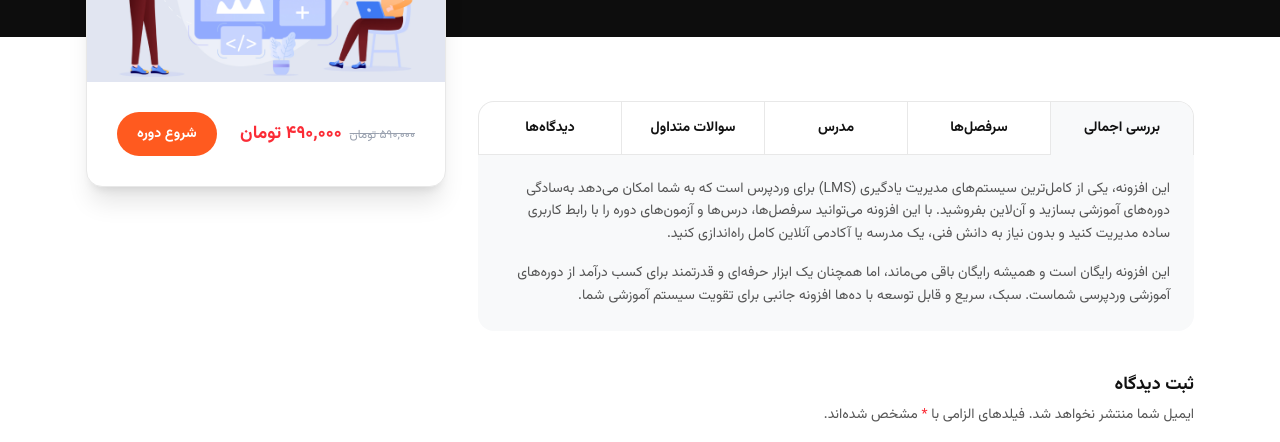
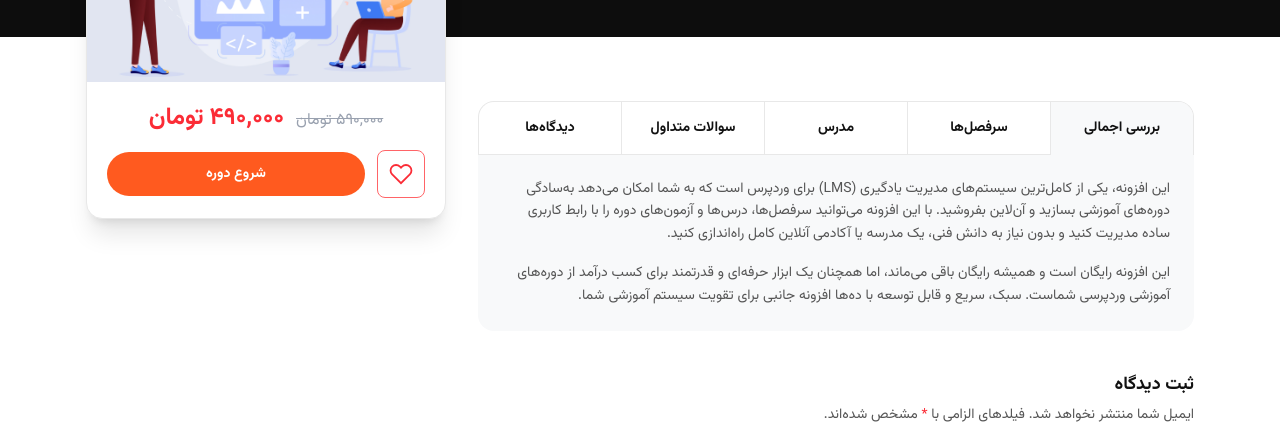
Before and after one commit to Mohammad3665/ELeraningTemplate, a website: page course-single.html in a window 1280 px wide. Shown: the part 311-753 px from the top of the page. Drawn offline with Linux system fonts and the light colour scheme.

Commit message:
refactor(purchase-card): move buttons to bottom row and enlarge pricing.

```diff
--- a/course-single.html
+++ b/course-single.html
@@ -365,17 +365,28 @@
                   class="mx-auto h-auto w-full object-contain rounded-tr-xl rounded-tl-xl" />
               </div>
 
-              <div class="m-2.5 flex items-center justify-between gap-3 p-5">
+              <div class="p-5">
                 <!-- Pricing section -->
-                <div class="flex items-baseline gap-2">
-                  <span class="text-xs text-gray-400 line-through">۵۹۰,۰۰۰ تومان</span>
-                  <span class="text-lg font-bold text-red-500">۴۹۰,۰۰۰ تومان</span>
-                </div>
-
-                <!-- Button -->
-                <button type="button" class="shrink-0 rounded-full px-5 py-3 text-sm button-primary">
+                <div class="mb-4 flex items-baseline justify-center gap-3">
+                  <span class="text-md text-gray-400 line-through">۵۹۰,۰۰۰ تومان</span>
+                  <span class="text-2xl font-bold text-red-500">۴۹۰,۰۰۰ تومان</span>
+                </div>
+
+                <!-- Buttons -->
+                <div class="flex items-center gap-3">
+                  <button type="button" id="wishlist-button"
+                    class="flex cursor-pointer size-12 shrink-0 items-center justify-center rounded-lg border transition-all border-red-400 text-red-500 hover:bg-red-100 active:scale-95"
+                    aria-label="افزودن به علاقه‌مندی‌ها" aria-pressed="false">
+                    <svg xmlns="http://www.w3.org/2000/svg" viewBox="0 0 24 24" fill="white" stroke="currentColor"
+                      stroke-width="1.8" class="size-6">
+                      <path
+                        d="M20.84 4.61a5.5 5.5 0 0 0-7.78 0L12 5.67l-1.06-1.06a5.5 5.5 0 0 0-7.78 7.78l1.06 1.06L12 21.23l7.78-7.78 1.06-1.06a5.5 5.5 0 0 0 0-7.78z" />
+                    </svg>
+                  </button>
+                  <button type="button" class="flex-1 rounded-full px-5 py-3 text-sm button-primary">
                     شروع دوره
                   </button>
+                </div>
               </div>
             </div>
           </div>
@@ -1822,6 +1833,19 @@
   <script src="src/js/main.js"></script>
   <!-- endregion -->
 
+  <script>
+    const wishlistBtn = document.getElementById('wishlist-button');
+    if (wishlistBtn) {
+      wishlistBtn.addEventListener('click', () => {
+        const isActive = wishlistBtn.getAttribute('aria-pressed') === 'true';
+        wishlistBtn.setAttribute('aria-pressed', String(!isActive));
+
+        // فقط قلب را پر/خالی کن
+        const svg = wishlistBtn.querySelector('svg');
+        svg.setAttribute('fill', !isActive ? 'currentColor' : 'none');
+      });
+    }
+  </script>
 
   <svg xmlns="http://www.w3.org/2000/svg" style="display: none">
     <symbol id="checkbox-30" viewBox="0 0 22 22">
```
Also changed, not shown: src/tailwind/output.css. Lines whose indentation alone changed are shown as unchanged.
